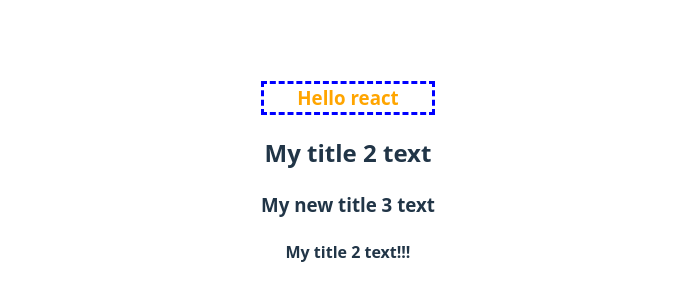
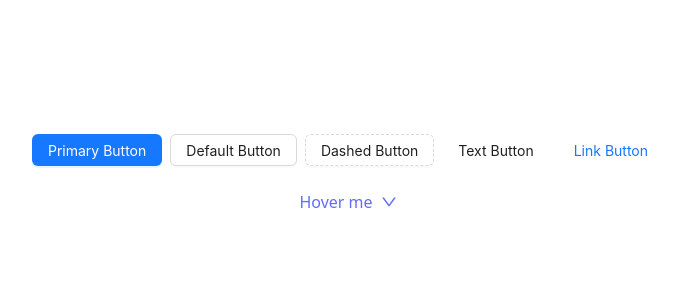
Before and after one commit to shtirlizc/ugntu-frontend-2025, a React (Vite) app: page / in a window 1280 px wide. Shown: the part 226-526 px from the top of the page, without its empty margins (292-970 px from the left). Built offline with nearby package versions, Linux system fonts and the light colour scheme.

Commit message:
add ant design and show some components

```diff
--- a/package.json
+++ b/package.json
@@ -10,6 +10,7 @@
     "preview": "vite preview"
   },
   "dependencies": {
+    "antd": "^5.28.0",
     "react": "^19.1.1",
     "react-dom": "^19.1.1"
   },
--- a/src/App.jsx
+++ b/src/App.jsx
@@ -1,21 +1,65 @@
-import { useState } from 'react'
-import reactLogo from './assets/react.svg'
-import viteLogo from '/vite.svg'
+import React from 'react';
+import { Button, Flex, Dropdown, Space } from 'antd';
+import { DownOutlined, SmileOutlined } from '@ant-design/icons';
 import './App.css'
-import {TextsFunc} from "./texts.jsx";
+
+const items = [
+    {
+        key: '1',
+        label: (
+            <a target="_blank" rel="noopener noreferrer" href="https://www.antgroup.com">
+                1st menu item
+            </a>
+        ),
+    },
+    {
+        key: '2',
+        label: (
+            <a target="_blank" rel="noopener noreferrer" href="https://www.aliyun.com">
+                2nd menu item (disabled)
+            </a>
+        ),
+        icon: <SmileOutlined />,
+        disabled: true,
+    },
+    {
+        key: '3',
+        label: (
+            <a target="_blank" rel="noopener noreferrer" href="https://www.luohanacademy.com">
+                3rd menu item (disabled)
+            </a>
+        ),
+        disabled: true,
+    },
+    {
+        key: '4',
+        danger: true,
+        label: 'a danger item',
+    },
+];
 
 function App() {
-    // wrapper
-    // const h3El = document.createElement('h3');
-    // h3El.style.color = 'orange';
-    // h3El.style.border = '3px dashed blue';
-    // h3El.innerText = obj.obj2.field12122;
-    // append to wrapper
 
   return (
     <div>
-        <h3 style={{ color: 'orange', border: '3px dashed blue' }}>Hello react</h3>
-        <TextsFunc attr="My title 2 text" attr2="My new title 3 text" />
+        <Flex gap="small" wrap>
+            <Button type="primary">Primary Button</Button>
+            <Button>Default Button</Button>
+            <Button type="dashed">Dashed Button</Button>
+            <Button type="text">Text Button</Button>
+            <Button type="link">Link Button</Button>
+        </Flex>
+
+        <br/>
+
+        <Dropdown menu={{ items }}>
+            <a onClick={e => e.preventDefault()}>
+                <Space>
+                    Hover me
+                    <DownOutlined />
+                </Space>
+            </a>
+        </Dropdown>
     </div>
   )
 }
--- a/src/texts.jsx
+++ /dev/null
@@ -1,8 +0,0 @@
-export function TextsFunc(props) {
-    const h4Text = props.attr + '!!!';
-    return <div>
-        <h2>{props.attr}</h2>
-        <h3>{props.attr2}</h3>
-        <h4>{h4Text}</h4>
-    </div>
-}
```
Also changed, not shown: 1 other file (tests, documents, lock files or other folders).
